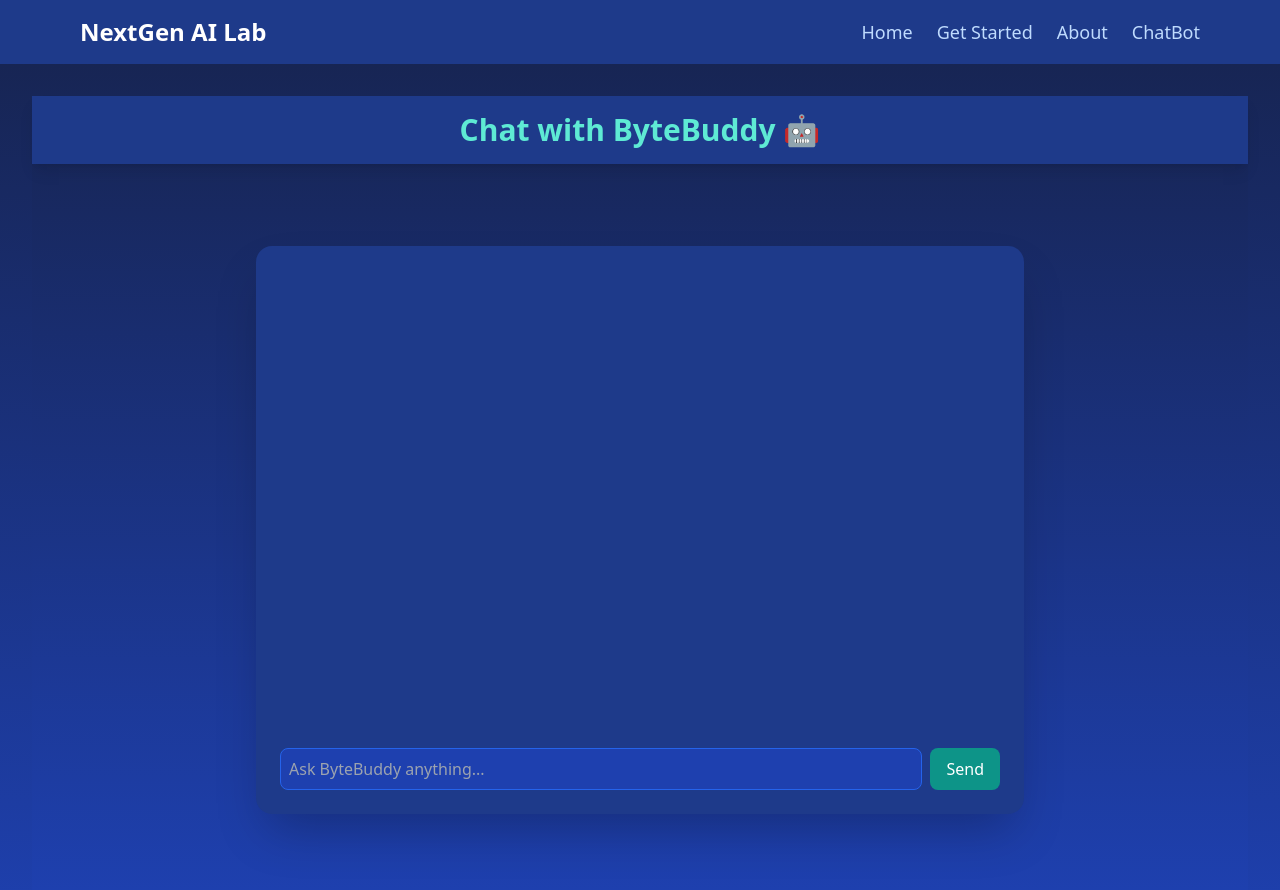
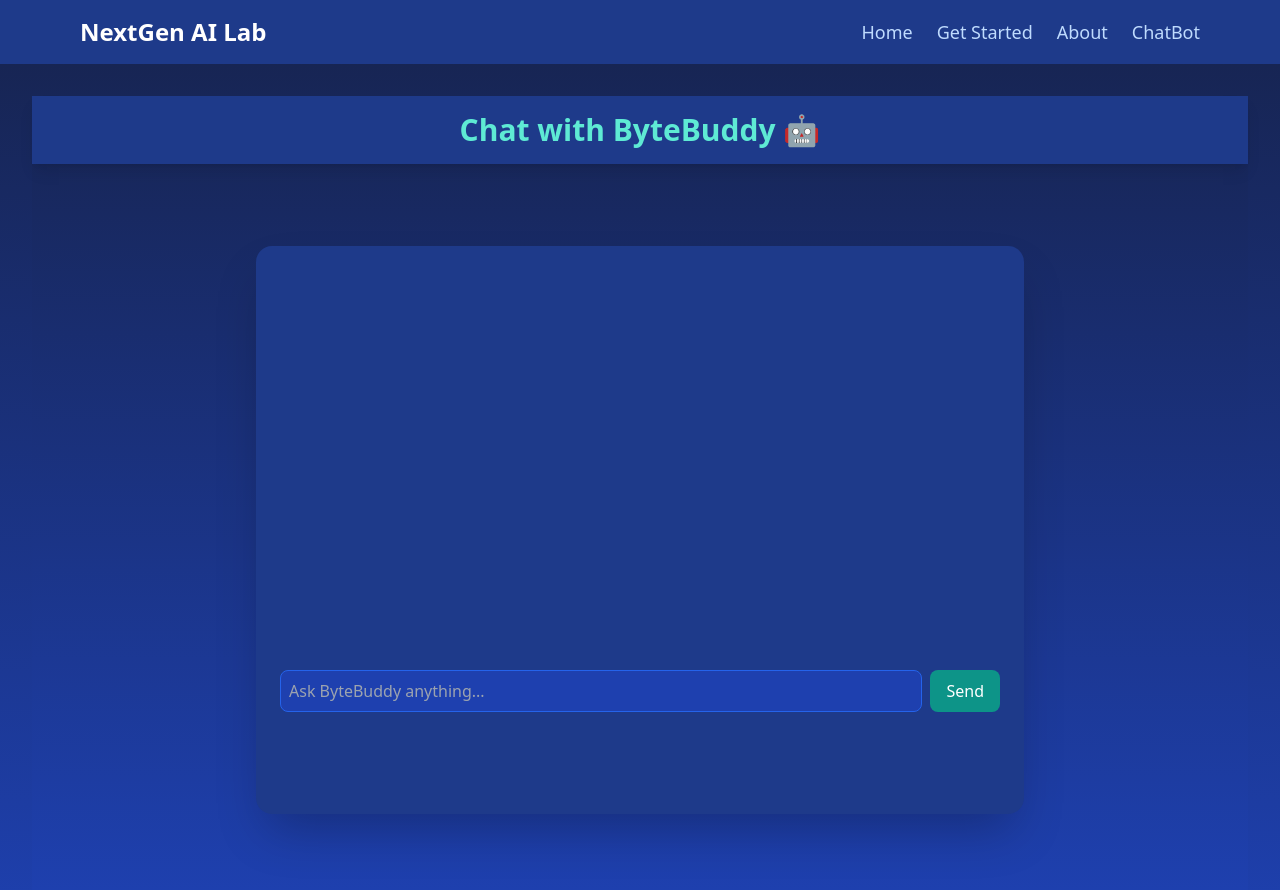
Before and after one commit to adtiwari7/nextgen-ai-lab, a React (Create React App) app: page /chat in a window 1280 px wide. Shown: the top 890 px of the page. Built offline with nearby package versions, Linux system fonts and the light colour scheme; the HTML template or start-up script is replaced by a standard one.

Commit message:
Update ChatWidget.js

```diff
--- a/src/ChatWidget.js
+++ b/src/ChatWidget.js
@@ -31,7 +31,7 @@ export default function ChatWidget() {
 
   return (
     <div className="flex flex-col h-full">
-      <div className="flex-1 overflow-y-auto mb-4 space-y-2 p-2">
+      <div className="overflow-y-auto space-y-2 p-2 h-[400px] max-h-[400px] scrollbar-thin scrollbar-thumb-blue-600 scrollbar-track-blue-800 rounded-md">
         {messages.map((msg, i) => (
           <div
             key={i}
```
